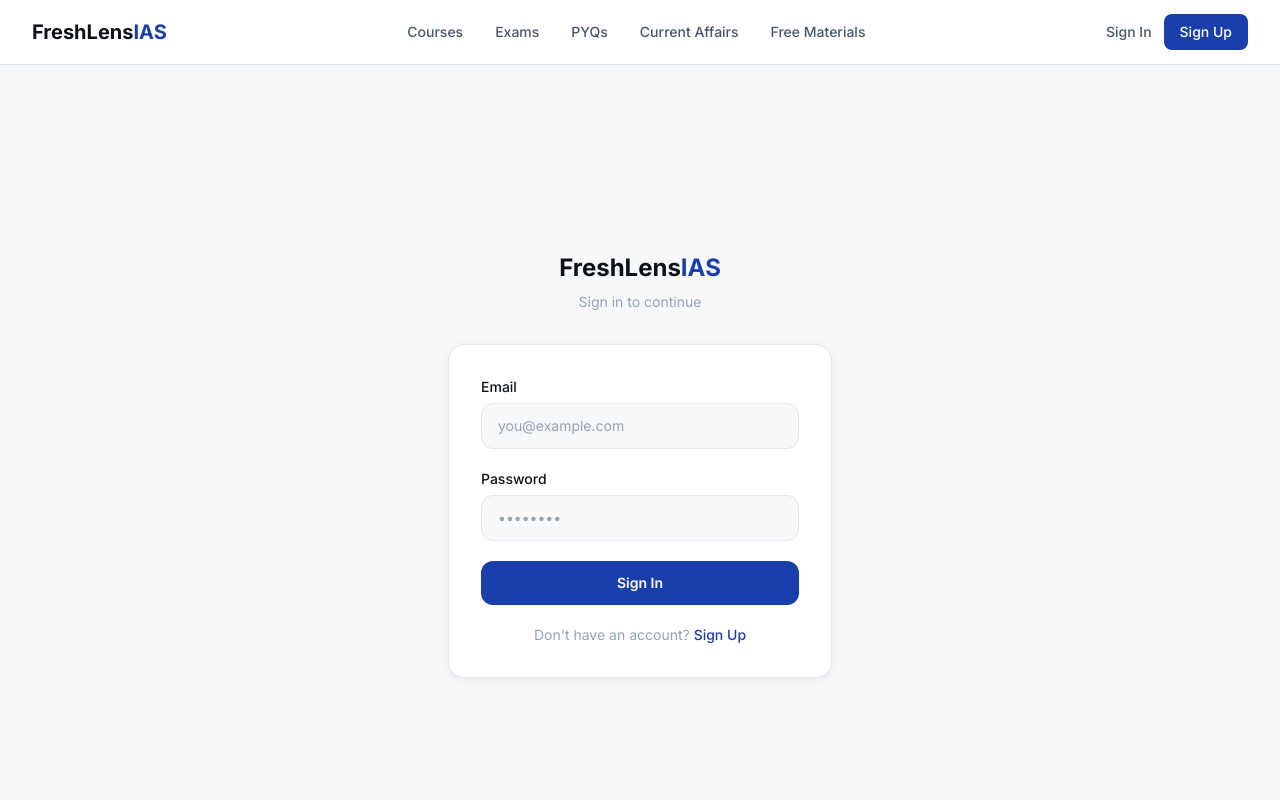
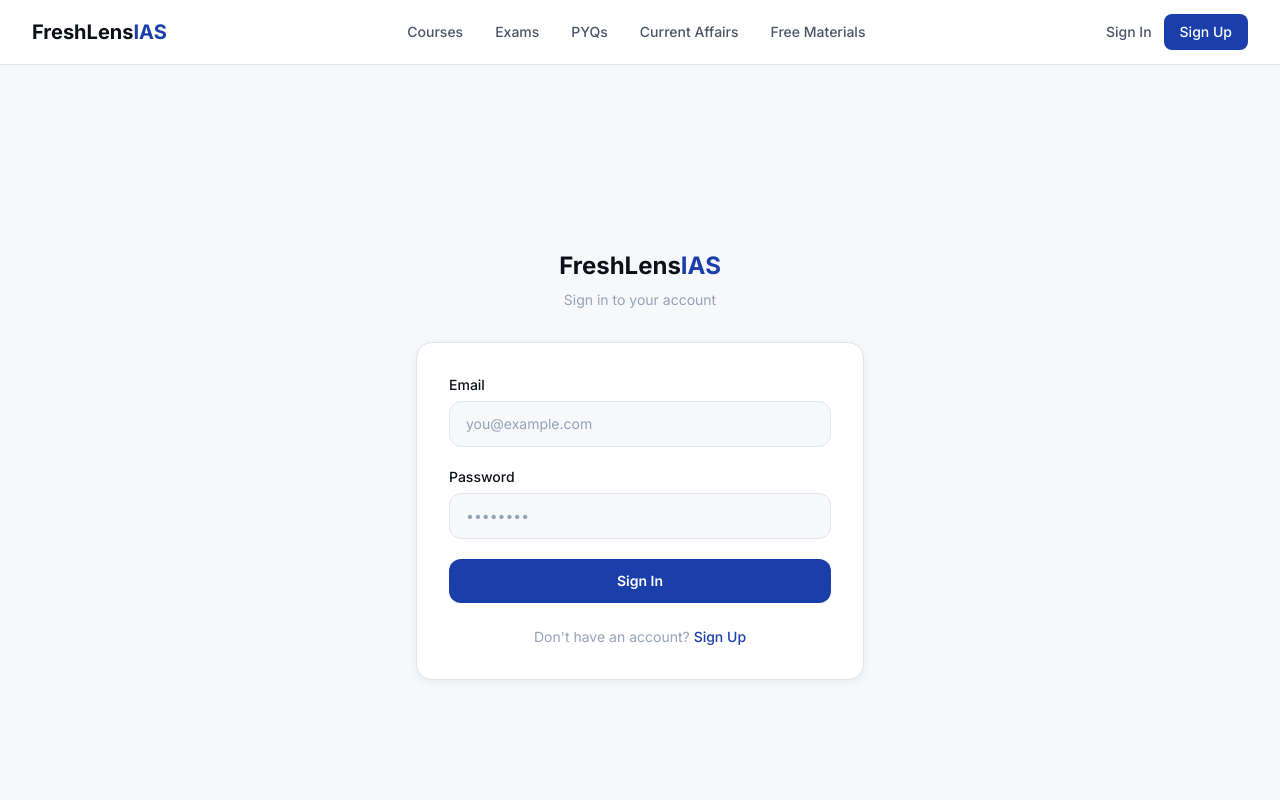
Before and after one commit to ram-sharanga/freshlens-ias, a Next.js app: page /sign-in in a window 1280 px wide. Shown: the top 800 px of the page. Built offline with nearby package versions, Linux system fonts and the light colour scheme; no server answers.

Commit message:
fix sign in callbackUrl and redirect

```diff
--- a/src/app/sign-in/page.tsx
+++ b/src/app/sign-in/page.tsx
@@ -1,27 +1,32 @@
 "use client"
 
-import { useState, Suspense } from "react"
-import { signIn } from "next-auth/react"
-import { useSearchParams } from "next/navigation"
+import { useState, Suspense, useEffect } from "react"
+import { useSession, signIn } from "next-auth/react"
+import { useRouter, useSearchParams } from "next/navigation"
 import Link from "next/link"
 
 function SignInForm() {
+    const router = useRouter()
     const searchParams = useSearchParams()
     const callbackUrl = searchParams.get("callbackUrl") ?? "/dashboard"
-
-    const [email, setEmail] = useState("")
-    const [password, setPassword] = useState("")
+    const { status } = useSession()
     const [error, setError] = useState("")
     const [loading, setLoading] = useState(false)
 
-    async function handleSubmit() {
-        if (!email || !password) {
-            setError("Please fill in all fields.")
-            return
+    useEffect(() => {
+        if (status === "authenticated") {
+            router.replace(callbackUrl)
         }
+    }, [status, router, callbackUrl])
 
+    async function handleSubmit(e: React.FormEvent<HTMLFormElement>) {
+        e.preventDefault()
         setLoading(true)
         setError("")
+
+        const form = e.currentTarget
+        const email = (form.elements.namedItem("email") as HTMLInputElement).value
+        const password = (form.elements.namedItem("password") as HTMLInputElement).value
 
         const res = await signIn("credentials", {
             email,
@@ -30,54 +35,53 @@ function SignInForm() {
         })
 
         if (res?.error) {
-            setError("Invalid email or password.")
+            setError("Invalid email or password")
             setLoading(false)
             return
         }
+    }
 
-        // Full page reload — server re-renders navbar with fresh session
-        window.location.href = callbackUrl
+    if (status === "authenticated") {
+        return (
+            <main className="min-h-screen bg-surface-1 flex items-center justify-center px-4">
+                <div className="text-center">
+                    <div className="h-8 w-8 border-2 border-brand-blue border-t-transparent rounded-full animate-spin mx-auto mb-4" />
+                    <p className="text-sm text-ink-muted">Redirecting...</p>
+                </div>
+            </main>
+        )
     }
 
     return (
         <main className="min-h-screen bg-surface-1 flex items-center justify-center px-4">
-            <div className="w-full max-w-sm">
+            <div className="w-full max-w-md">
                 <div className="text-center mb-8">
                     <Link href="/" className="text-2xl font-bold text-ink-primary">
                         FreshLens<span className="text-brand-blue">IAS</span>
                     </Link>
-                    <p className="text-ink-muted mt-2 text-sm">Sign in to continue</p>
+                    <p className="text-ink-muted mt-2 text-sm">Sign in to your account</p>
                 </div>
 
-                <div className="bg-surface-0 rounded-2xl border border-surface-3 p-8 shadow-card space-y-5">
-                    <div className="space-y-1.5">
-                        <label htmlFor="email" className="block text-sm font-medium text-ink-primary">
-                            Email
-                        </label>
+                <div className="bg-surface-0 rounded-2xl border border-surface-3 p-8 shadow-card">
+                    <form onSubmit={handleSubmit} className="space-y-5">
+                        <div>
+                            <label className="block text-sm font-medium text-ink-primary mb-1.5">Email</label>
                             <input
-                            id="email"
+                                name="email"
                                 type="email"
-                            autoComplete="email"
+                                required
                                 placeholder="you@example.com"
-                            value={email}
-                            onChange={(e) => setEmail(e.target.value)}
-                            onKeyDown={(e) => e.key === "Enter" && handleSubmit()}
                                 className="w-full rounded-xl border border-surface-3 bg-surface-1 px-4 py-3 text-sm text-ink-primary placeholder:text-ink-muted focus:border-brand-blue focus:outline-none focus:ring-2 focus:ring-brand-blue/20 transition-all"
                             />
                         </div>
 
-                    <div className="space-y-1.5">
-                        <label htmlFor="password" className="block text-sm font-medium text-ink-primary">
-                            Password
-                        </label>
+                        <div>
+                            <label className="block text-sm font-medium text-ink-primary mb-1.5">Password</label>
                             <input
-                            id="password"
+                                name="password"
                                 type="password"
-                            autoComplete="current-password"
+                                required
                                 placeholder="••••••••"
-                            value={password}
-                            onChange={(e) => setPassword(e.target.value)}
-                            onKeyDown={(e) => e.key === "Enter" && handleSubmit()}
                                 className="w-full rounded-xl border border-surface-3 bg-surface-1 px-4 py-3 text-sm text-ink-primary placeholder:text-ink-muted focus:border-brand-blue focus:outline-none focus:ring-2 focus:ring-brand-blue/20 transition-all"
                             />
                         </div>
@@ -87,23 +91,20 @@ function SignInForm() {
                         )}
 
                         <button
-                        onClick={handleSubmit}
+                            type="submit"
                             disabled={loading}
-                        className="w-full rounded-xl bg-brand-blue py-3 text-sm font-semibold text-white hover:bg-brand-indigo transition-colors disabled:opacity-60 disabled:cursor-not-allowed flex items-center justify-center gap-2"
+                            className="w-full rounded-xl bg-brand-blue py-3 text-sm font-semibold text-white hover:bg-brand-indigo transition-colors disabled:opacity-60"
                         >
-                        {loading ? (
-                            <>
-                                <span className="h-4 w-4 border-2 border-white border-t-transparent rounded-full animate-spin" />
-                                Signing in...
-                            </>
-                        ) : (
-                            "Sign In"
-                        )}
+                            {loading ? "Signing in..." : "Sign In"}
                         </button>
+                    </form>
 
-                    <p className="text-center text-sm text-ink-muted">
-                        Don&apos;t have an account?{" "}
-                        <Link href="/sign-up" className="text-brand-blue font-medium hover:underline">
+                    <p className="text-center text-sm text-ink-muted mt-6">
+                        Don't have an account?{" "}
+                        <Link
+                            href={`/sign-up?callbackUrl=${callbackUrl}`}
+                            className="text-brand-blue font-medium hover:underline"
+                        >
                             Sign Up
                         </Link>
                     </p>
```
Lines whose indentation alone changed are shown as unchanged.
